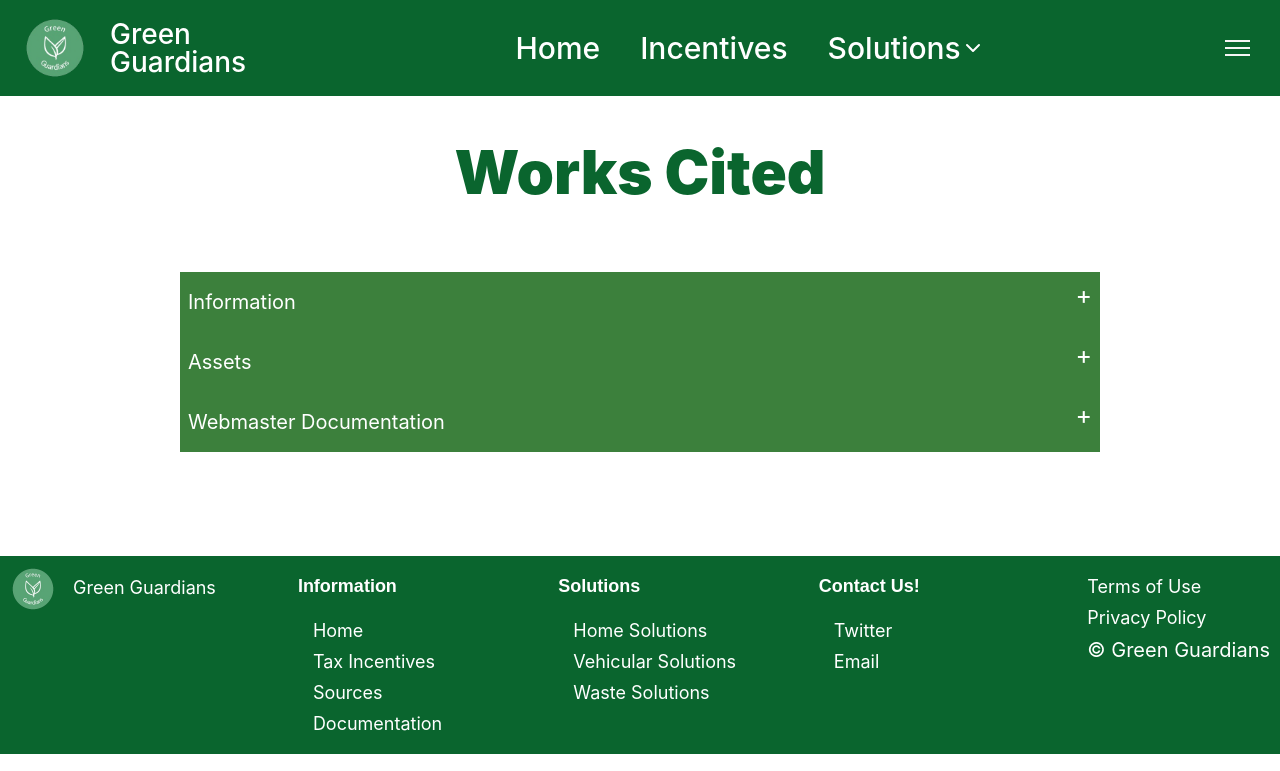
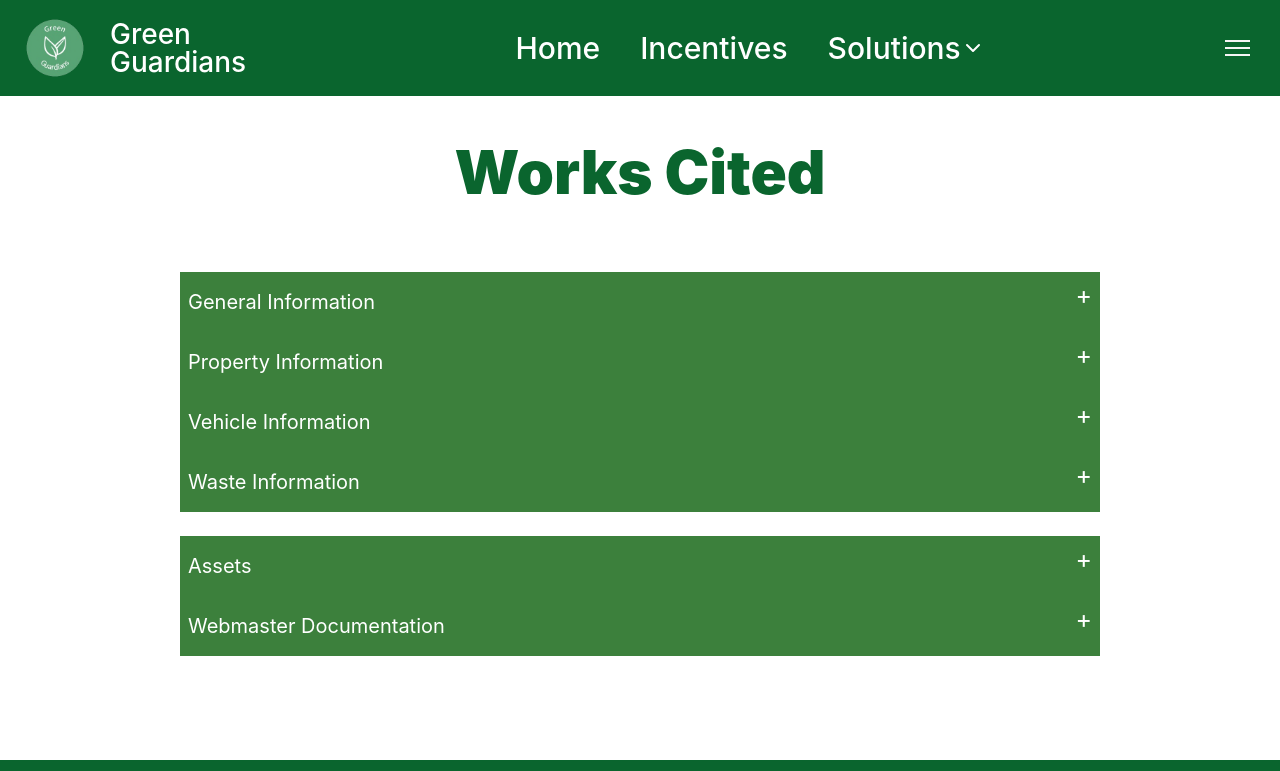
Before and after one commit to chonk9/webmaster23-24, a React (Create React App) app: page /sources in a window 1280 px wide. Shown: the top 771 px of the page. Built offline with nearby package versions, Linux system fonts and the light colour scheme.

Commit message:
some accordion changes

```diff
--- a/src/Components/Accordion.js
+++ b/src/Components/Accordion.js
@@ -14,7 +14,7 @@ export default function Accordion({ title, children }) {
       <div
         ref={content}
         style={
-          { height: (isActive ? "fit-content" : "0px") }
+          isActive ? { height: content.current.scrollHeight } : { height: 0 }
         }
         className={classNames('accordion-content', {
           'accordion-content-active': isActive,
--- a/src/Pages/Sources.jsx
+++ b/src/Pages/Sources.jsx
@@ -9,8 +9,7 @@ export default function AboutUs() {
       {/* <h2 href = 'https://drive.google.com/file/d/1Tpmt1L-KdeBobpTXHE_LaydE_HSHLC8p/view?usp=sharing'>Sources</h2> */}
       <div id='sources'>
         <br></br>
-        <Accordion title='Information'>
-          <Accordion title='General'>
+          <Accordion title='General Information'>
           <li><a href="https://www.whitehouse.gov/cleanenergy/" target="_blank" rel="noopener noreferrer">
             https://www.whitehouse.gov/cleanenergy/</a>
           </li><br/>
@@ -18,7 +17,7 @@ export default function AboutUs() {
             https://www.dsireusa.org/</a>
           </li><br/>
           </Accordion>
-          <Accordion title='Property'>
+          <Accordion title='Property Information'>
           <li><a href="https://www.energy.gov/energysaver/planning-home-renewable-energy-systems" target="_blank" rel="noopener noreferrer">
             https://www.energy.gov/energysaver/planning-home-renewable-energy-systems</a>
           </li><br/>
@@ -38,7 +37,7 @@ export default function AboutUs() {
           https://www.wsj.com/buyside/personal-finance/solar-panel-costs-7b343ca2</a>
           </li><br/>
           </Accordion>
-          <Accordion title='Vehicles'>
+          <Accordion title='Vehicle Information'>
           <li><a href="https://www.epa.gov/transportation-air-pollution-and-climate-change/what-you-can-do-reduce-pollution-vehicles-and" target="_blank" rel="noopener noreferrer">
           https://www.epa.gov/transportation-air-pollution-and-climate-change/what-you-can-do-reduce-pollution-vehicles-and</a>
           </li><br/>
@@ -49,7 +48,7 @@ export default function AboutUs() {
           https://www.irs.gov/credits-deductions/credits-for-new-clean-vehicles-purchased-in-2023-or-after</a>
           </li><br/>
           </Accordion>
-          <Accordion title='Waste'>
+          <Accordion title='Waste Information'>
           <li><a href="https://www.epa.gov/recycle/electronics-donation-and-recycling" target="_blank" rel="noopener noreferrer">
             https://www.epa.gov/recycle/electronics-donation-and-recycling</a>
           </li><br/>
@@ -67,7 +66,6 @@ export default function AboutUs() {
           </li><br/>
           </Accordion>
           <br/>
-        </Accordion>
 
 
         <Accordion title='Assets'>
--- a/src/css/accordion.css
+++ b/src/css/accordion.css
@@ -25,7 +25,7 @@
     text-align: left;
     display: block;
     overflow: hidden;
-    transition: height 0.5s ease;
+    transition: height 0.5s ease-out;
 }
 
 .accordion-content * {
--- a/src/css/sources.css
+++ b/src/css/sources.css
@@ -9,6 +9,9 @@
 
 .accordion-content .accordion-content{
     background-color: rgb(151, 222, 255);
+}
+.accordion-content{
+    transition: height 0.5s ease;
 }
 #sources a {
     color: black;
```
